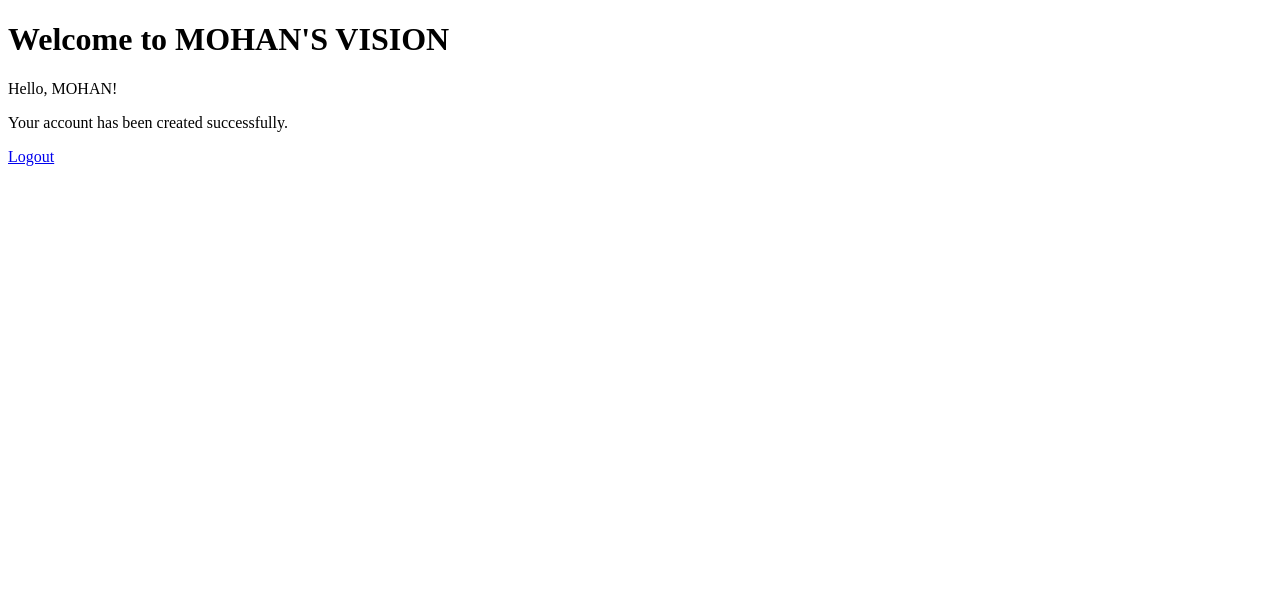
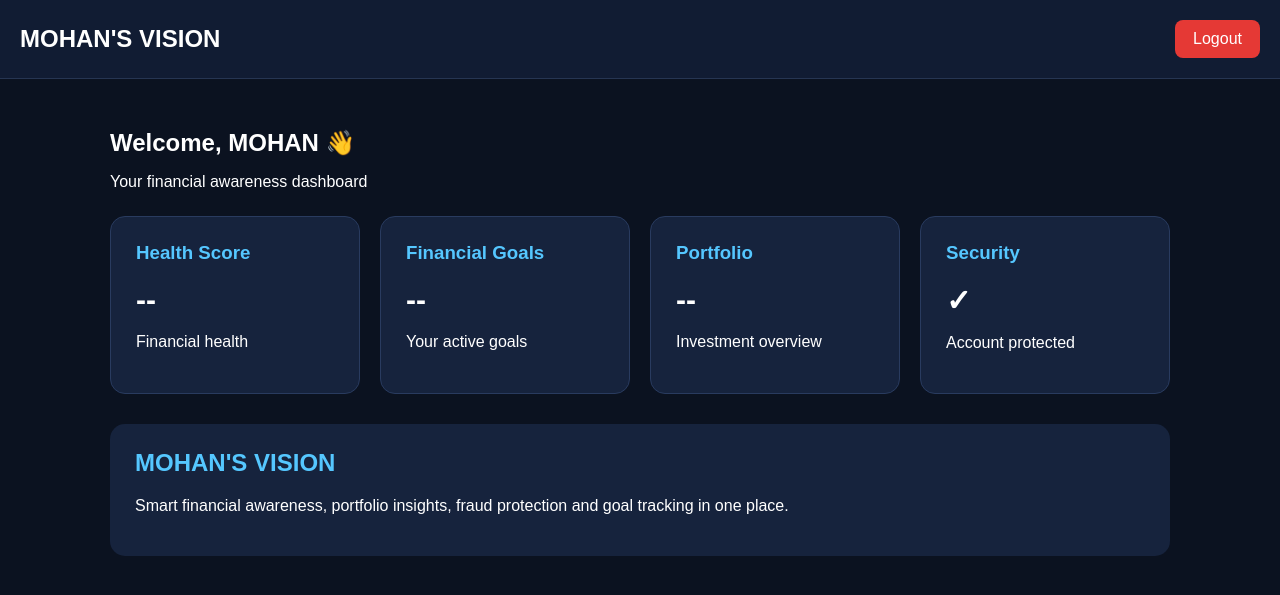
Before and after one commit to theerthan-bg/MOHAN-S_VISION, a Flask app: page /dashboard in a window 1280 px wide. Shown: the top 595 px of the page. Run offline with Flask 3, Linux system fonts and the light colour scheme; a user stored in the database is signed in; data comes from the database, SQL or seed files in the repository.

Commit message:
Revamp dashboard HTML structure and styles
Enhanced the dashboard layout with improved styling and structure.

```diff
--- a/templates/dashboard.html
+++ b/templates/dashboard.html
@@ -1,15 +1,147 @@
 <!DOCTYPE html>
-<html>
+<html lang="en">
 <head>
-    <title>MOHAN'S VISION</title>
+    <meta charset="UTF-8">
+    <meta name="viewport" content="width=device-width, initial-scale=1.0">
+    <title>MOHAN'S VISION - Dashboard</title>
+
+    <style>
+        * {
+            box-sizing: border-box;
+        }
+
+        body {
+            margin: 0;
+            font-family: Arial, sans-serif;
+            background: #0b1220;
+            color: white;
+        }
+
+        .header {
+            background: #111c33;
+            padding: 20px;
+            display: flex;
+            justify-content: space-between;
+            align-items: center;
+            border-bottom: 1px solid #263552;
+        }
+
+        .header h1 {
+            margin: 0;
+            font-size: 24px;
+        }
+
+        .logout {
+            color: white;
+            background: #e53935;
+            padding: 10px 18px;
+            border-radius: 8px;
+            text-decoration: none;
+        }
+
+        .container {
+            max-width: 1100px;
+            margin: auto;
+            padding: 30px 20px;
+        }
+
+        .welcome {
+            margin-bottom: 25px;
+        }
+
+        .welcome h2 {
+            margin-bottom: 8px;
+        }
+
+        .cards {
+            display: grid;
+            grid-template-columns: repeat(auto-fit, minmax(220px, 1fr));
+            gap: 20px;
+        }
+
+        .card {
+            background: #16233d;
+            padding: 25px;
+            border-radius: 15px;
+            border: 1px solid #293b5f;
+        }
+
+        .card h3 {
+            margin-top: 0;
+            color: #55c7ff;
+        }
+
+        .value {
+            font-size: 30px;
+            font-weight: bold;
+            margin: 10px 0;
+        }
+
+        .section {
+            margin-top: 30px;
+            background: #16233d;
+            padding: 25px;
+            border-radius: 15px;
+        }
+
+        .section h2 {
+            margin-top: 0;
+            color: #55c7ff;
+        }
+    </style>
 </head>
+
 <body>
-    <h1>Welcome to MOHAN'S VISION</h1>
 
-    <p>Hello, {{ display_name }}!</p>
+    <div class="header">
+        <h1>MOHAN'S VISION</h1>
+        <a class="logout" href="/logout">Logout</a>
+    </div>
 
-    <p>Your account has been created successfully.</p>
+    <div class="container">
 
-    <a href="/logout">Logout</a>
+        <div class="welcome">
+            <h2>Welcome, {{ display_name }} 👋</h2>
+            <p>Your financial awareness dashboard</p>
+        </div>
+
+        <div class="cards">
+
+            <div class="card">
+                <h3>Health Score</h3>
+                <div class="value">--</div>
+                <p>Financial health</p>
+            </div>
+
+            <div class="card">
+                <h3>Financial Goals</h3>
+                <div class="value">--</div>
+                <p>Your active goals</p>
+            </div>
+
+            <div class="card">
+                <h3>Portfolio</h3>
+                <div class="value">--</div>
+                <p>Investment overview</p>
+            </div>
+
+            <div class="card">
+                <h3>Security</h3>
+                <div class="value">✓</div>
+                <p>Account protected</p>
+            </div>
+
+        </div>
+
+        <div class="section">
+            <h2>MOHAN'S VISION</h2>
+            <p>
+                Smart financial awareness, portfolio insights,
+                fraud protection and goal tracking in one place.
+            </p>
+        </div>
+
+    </div>
+
 </body>
 </html>
```
